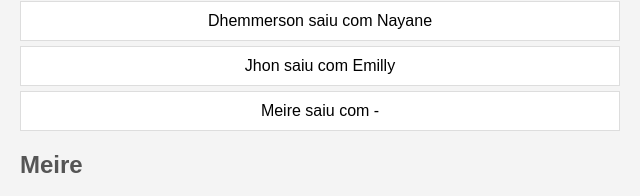
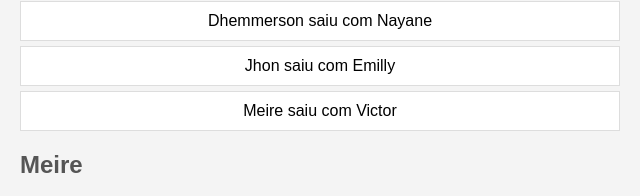
Before and after one commit to Dhemmerson/ponto-a-ponto-bolao-sbdd, a plain HTML site: page index.html in a window 1280 px wide. Shown: the part 1926-2122 px from the top of the page, 320-960 px from the left. Drawn offline with Linux system fonts and the light colour scheme.

Commit message:
Update index.html

```diff
--- a/index.html
+++ b/index.html
@@ -66,7 +66,7 @@
             <li class="aposta">Fabricio saiu com Joyce</li>
             <li class="aposta">Dhemmerson saiu com Nayane</li>
             <li class="aposta">Jhon saiu com Emilly</li>
-			<li class="aposta">Meire saiu com -</li>
+			<li class="aposta">Meire saiu com Victor</li>
         </ul>
 
 		<h2>Meire</h2>
```
